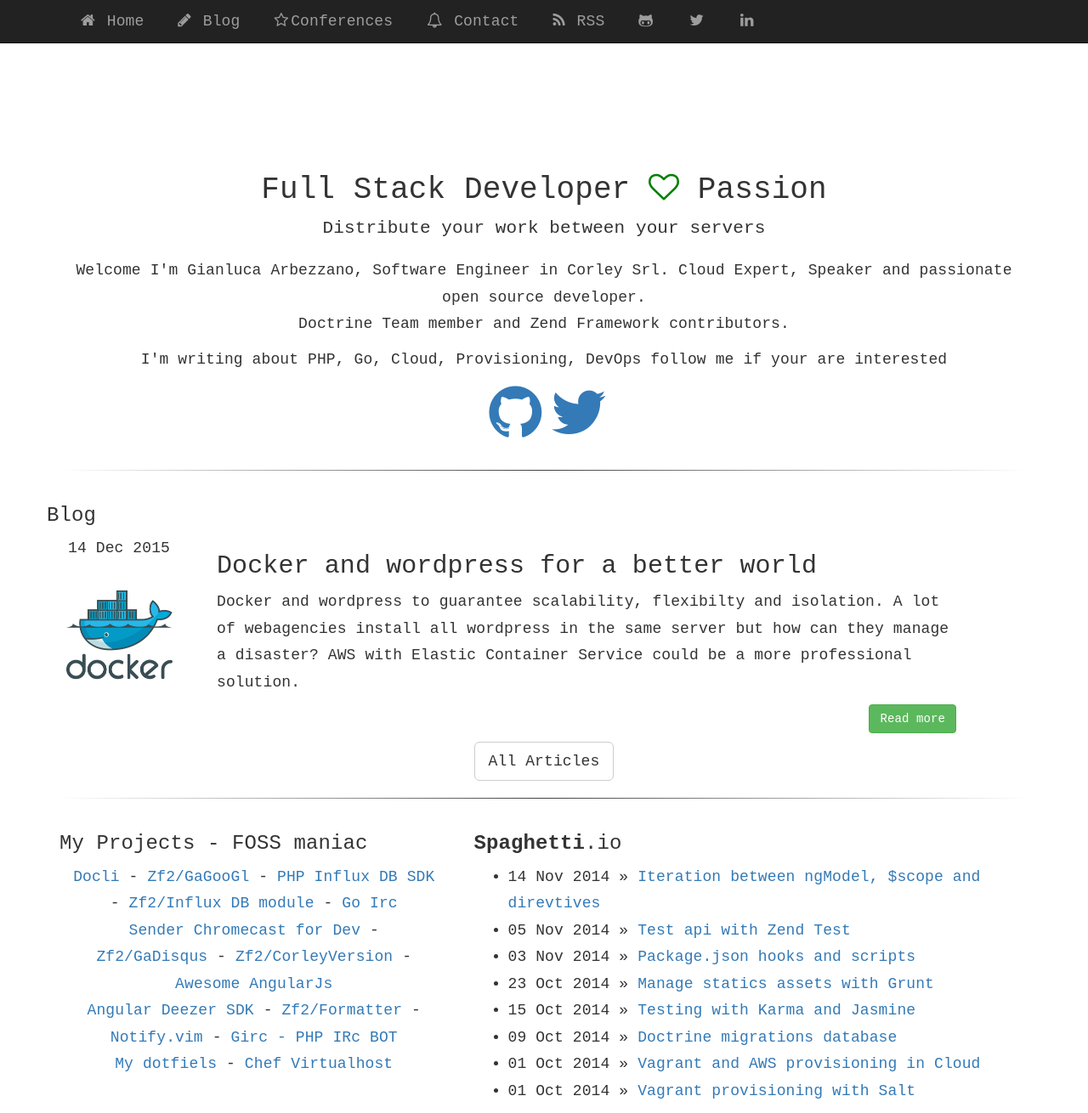
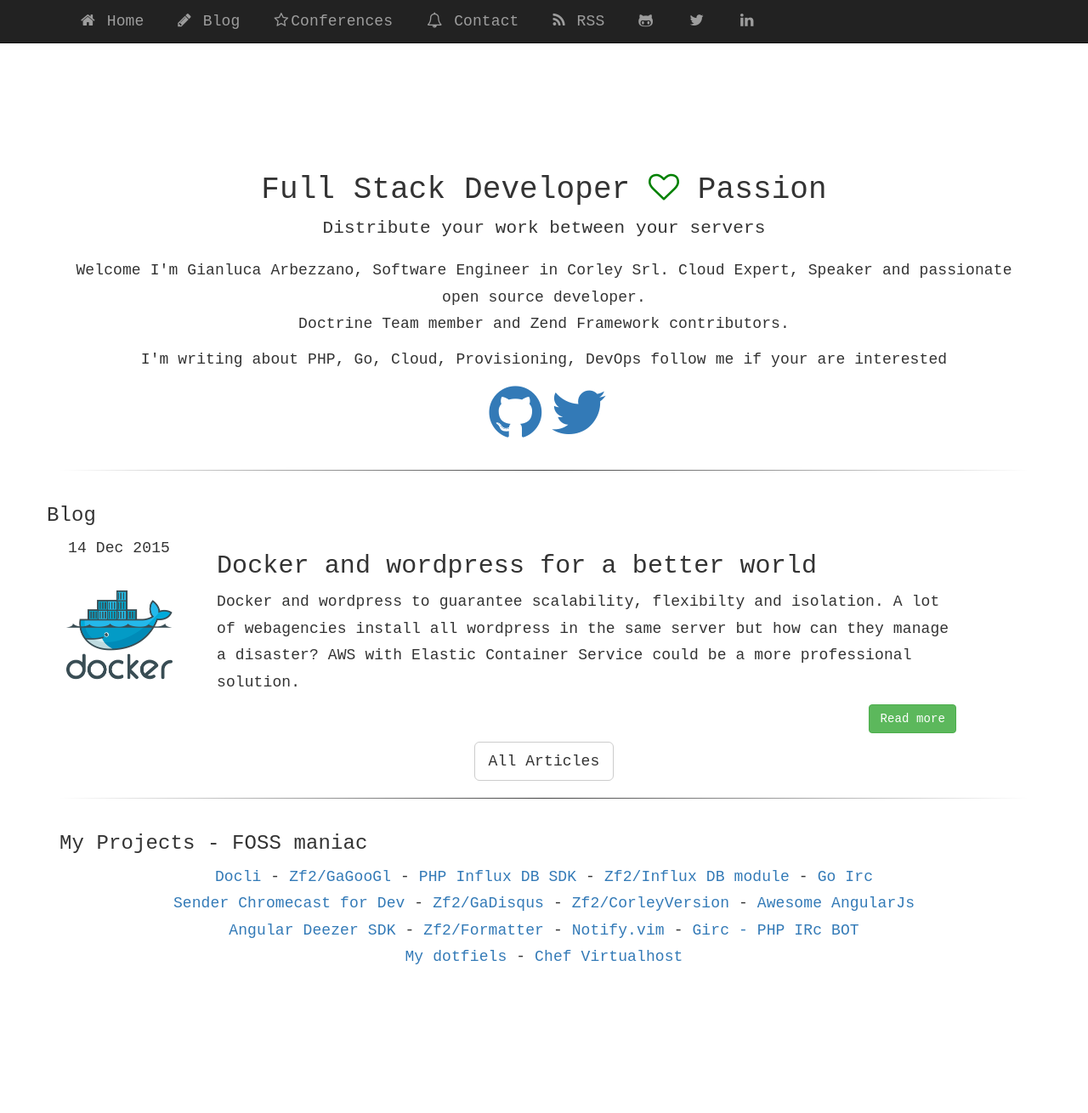
Before and after one commit to gianarb/gianarb.github.com, a Jekyll site: the page built from index.html, in a window 1280 px wide and 1310 px high. Shown: the whole window at 85% size. Built offline with Jekyll 4.4.1, drawn with Linux system fonts in a browser that asks for light colours; nearby versions of some CDN libraries; Markdown is read by kramdown in place of the engine named in the settings.

Commit message:
Remove spaghetti.io

```diff
--- a/index.html
+++ b/index.html
@@ -38,7 +38,7 @@ summary: Gianluca Arbezzano, my personal blog, Software Engineer
 -->
 
 <div id="project" class="row">
-    <div class="col-md-5">
+    <div class="col-md-12">
         <h3>My Projects - FOSS maniac</h3>
         <div class="col-md-12 text-center">
             <a href="http://docli.gianarb.it" target="_blank">Docli</a> - <a href="http://gianarb.it/GaGooGl" targer="_blank">Zf2/GaGooGl</a> - <a href="http://github.com/corley/influxdb-php-sdk" target="_blank">PHP Influx DB SDK</a> - <a href="https://github.com/gianarb/zf2-influxdb-module" targer="_blank">Zf2/Influx DB module</a> - <a href="https://github.com/gianarb/go-irc" target="_blank">Go Irc</a>
@@ -50,18 +50,4 @@ summary: Gianluca Arbezzano, my personal blog, Software Engineer
             <a href="https://github.com/gianarb/dotfiles" target="_blank">My dotfiels</a> - <a href="https://github.com/gianarb/virtualhosts-cookbooks" target="_blank">Chef Virtualhost</a>
         </div>
     </div>
-
-    <div class="col-md-7">
-        <h3><strong>Spaghetti</strong>.io</h3>
-        <ul class="posts">
-          <li><span>{{ "14-11-2014" | date_to_string }}</span> &raquo; <a target="_blank" href="http://spaghetti.io/cont/article/iteration-between-ngmodel-scope-and-direvtives/25/1.html#.VGnLRHWx3UY">Iteration between ngModel, $scope and direvtives</a></li>
-          <li><span>{{ "05-11-2014" | date_to_string }}</span> &raquo; <a target="_blank" href="http://spaghetti.io/cont/article/test-api-with-zendtest/28/1.html#.VGnLQ3Wx3UY">Test api with Zend Test</a></li>
-          <li><span>{{ "03-11-2014" | date_to_string }}</span> &raquo; <a target="_blank" href="http://spaghetti.io/cont/article/package-json-hooks-and-scripts/26/1.html">Package.json hooks and scripts</a></li>
-          <li><span>{{ "23-10-2014" | date_to_string }}</span> &raquo; <a target="_blank" href="http://spaghetti.io/cont/article/manage-statics-assets-with-grunt/27/1.html">Manage statics assets with Grunt</a></li>
-          <li><span>{{ "15-10-2014" | date_to_string }}</span> &raquo; <a target="_blank" href="http://spaghetti.io/cont/article/testing-with-karma-and-jasmine/38/1.html">Testing with Karma and Jasmine</a></li>
-          <li><span>{{ "09-10-2014" | date_to_string }}</span> &raquo; <a target="_blank" href="http://spaghetti.io/cont/article/doctrine-migrations-database/35/1.html">Doctrine migrations database</a></li>
-          <li><span>{{ "1-10-2014" | date_to_string }}</span> &raquo; <a target="_blank" href="http://spaghetti.io/cont/article/vagrant-and-aws-provisioning-in-cloud/30/1.html">Vagrant and AWS provisioning in Cloud</a></li>
-          <li><span>{{ "1-10-2014" | date_to_string }}</span> &raquo; <a target="_blank" href="http://spaghetti.io/cont/article/vagrant-provisioning-with-salt/4/1.html">Vagrant provisioning with Salt</a></li>
-        </ul>
-    </div>
 </div>
```
